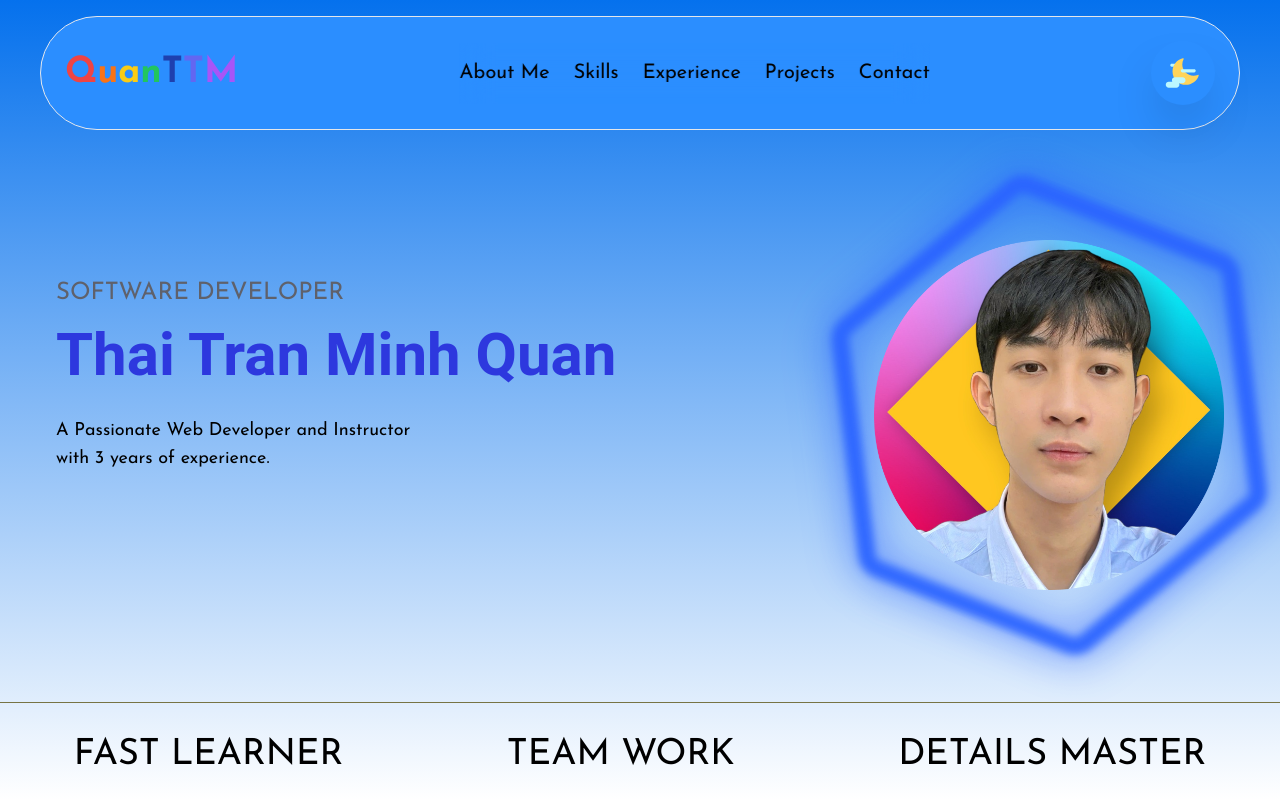
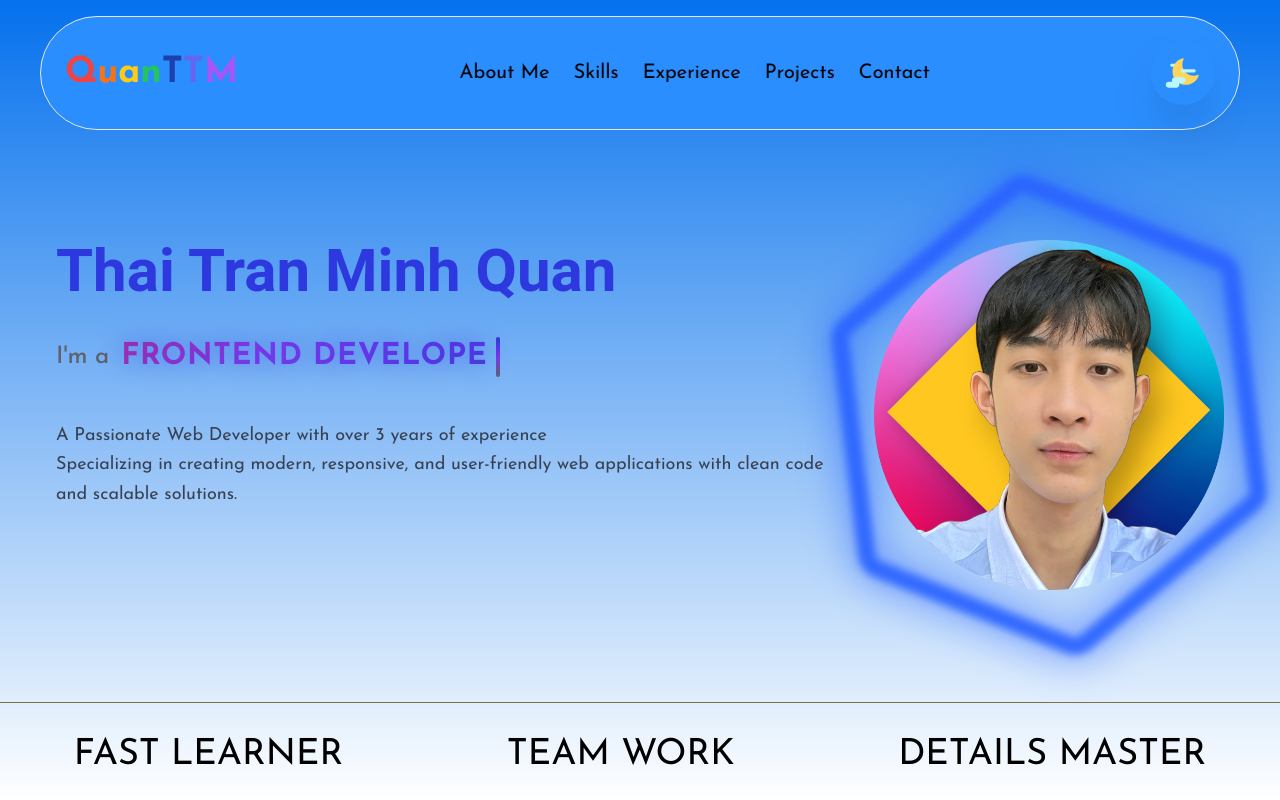
Before and after one commit to MinhQuandevfpt/MQPortfolio, a React (Vite) app: page / in a window 1280 px wide. Shown: the top 800 px of the page. Built offline with nearby package versions, Linux system fonts and the light colour scheme.

Commit message:
Introduction

```diff
--- a/package.json
+++ b/package.json
@@ -15,7 +15,8 @@
     "lucide-react": "^0.508.0",
     "react": "^19.1.0",
     "react-dom": "^19.1.0",
-    "react-icons": "^5.5.0"
+    "react-icons": "^5.5.0",
+    "react-typed": "^2.0.12"
   },
   "devDependencies": {
     "@eslint/js": "^9.25.0",
--- /dev/null
+++ b/src/components/TypeWriter.jsx
@@ -0,0 +1,63 @@
+import { useState, useEffect } from 'react';
+
+const TypeWriter = ({
+  texts = [],
+  speed = 80,
+  deleteSpeed = 40,
+  pauseTime = 2500,
+  className = ""
+}) => {
+  const [currentTextIndex, setCurrentTextIndex] = useState(0);
+  const [currentText, setCurrentText] = useState('');
+  const [isDeleting, setIsDeleting] = useState(false);
+  const [showCursor, setShowCursor] = useState(true);
+
+  useEffect(() => {
+    const timeout = setTimeout(() => {
+      const fullText = texts[currentTextIndex];
+
+      if (!isDeleting) {
+        // Typing
+        if (currentText.length < fullText.length) {
+          setCurrentText(fullText.substring(0, currentText.length + 1));
+        } else {
+          // Finished typing, wait then start deleting
+          setTimeout(() => setIsDeleting(true), pauseTime);
+        }
+      } else {
+        // Deleting
+        if (currentText.length > 0) {
+          setCurrentText(fullText.substring(0, currentText.length - 1));
+        } else {
+          // Finished deleting, move to next text
+          setIsDeleting(false);
+          setCurrentTextIndex((prev) => (prev + 1) % texts.length);
+        }
+      }
+    }, isDeleting ? deleteSpeed : speed);
+
+    return () => clearTimeout(timeout);
+  }, [currentText, currentTextIndex, isDeleting, texts, speed, deleteSpeed, pauseTime]);
+
+  // Cursor blinking effect
+  useEffect(() => {
+    const cursorInterval = setInterval(() => {
+      setShowCursor(prev => !prev);
+    }, 500);
+
+    return () => clearInterval(cursorInterval);
+  }, []);
+
+  return (
+    <div className="flex items-center">
+      <span className={className}>
+        {currentText}
+      </span>
+      <span
+        className={`inline-block w-1 lg:h-10 md:h-8 sm:h-7 ml-2 bg-gradient-to-b from-[#2d38de] via-[#7c3aed] to-[#5f616b] dark:from-blue-400 dark:via-purple-400 dark:to-gray-300 ${showCursor ? 'opacity-100' : 'opacity-0'} transition-opacity duration-100 rounded-full shadow-lg`}
+      />
+    </div>
+  );
+};
+
+export default TypeWriter;
--- a/src/components/heroSection/HeroText.jsx
+++ b/src/components/heroSection/HeroText.jsx
@@ -1,12 +1,53 @@
+import TypeWriter from '../TypeWriter';
+import { motion } from 'framer-motion';
+
 const HeroText = () => {
+    const titles = [
+        "Software Developer",
+        "Frontend Developer",
+        "UI/UX Enthusiast"
+    ];
+
     return (
-        <div className="flex flex-col gap-4 h-full justify-center md:text-left sm:text-center">
-            <h2 className="lg:text-2xl sm:text-xl uppercase text-[#5f616b] ">Software Developer</h2>
-            <h1 className="md:text-[2.8rem] lg:text-6xl sm:text-4xl font-bold font-special text-[#2d38de] ">Thai Tran Minh Quan</h1>
-            <p className="text-lg mt-4 dark:text-white">
-                A Passionate Web Developer and Instructor
-                <br /> with 3 years of experience.
-            </p>
+        <div className="flex flex-col gap-6 h-full justify-center md:text-left sm:text-center">
+            <motion.h1
+                initial={{ opacity: 0, y: 30 }}
+                animate={{ opacity: 1, y: 0 }}
+                transition={{ duration: 0.8, delay: 0.2 }}
+                className="md:text-[2.8rem] lg:text-6xl sm:text-4xl font-bold font-special text-[#2d38de] dark:text-blue-400 transition-colors duration-300"
+            >
+                Thai Tran Minh Quan
+            </motion.h1>
+
+            <motion.div
+                initial={{ opacity: 0, x: -30 }}
+                animate={{ opacity: 1, x: 0 }}
+                transition={{ duration: 0.8, delay: 0.6 }}
+                className="lg:text-2xl md:text-xl sm:text-lg min-h-[4rem] flex items-center md:justify-start sm:justify-center"
+            >
+                <div className="flex items-center flex-wrap md:justify-start sm:justify-center">
+                    <span className="text-[#5f616b] dark:text-gray-300 font-medium mr-3 lg:text-2xl md:text-xl sm:text-lg">
+                        I'm a
+                    </span>
+                    <TypeWriter
+                        texts={titles}
+                        speed={80}
+                        deleteSpeed={40}
+                        pauseTime={2500}
+                        className="text-gradient-animated font-bold uppercase tracking-wide lg:text-3xl md:text-2xl sm:text-xl"
+                    />
+                </div>
+            </motion.div>
+
+            <motion.p
+                initial={{ opacity: 0, y: 20 }}
+                animate={{ opacity: 1, y: 0 }}
+                transition={{ duration: 0.8, delay: 1.0 }}
+                className="text-lg mt-2 dark:text-gray-300 text-gray-700 leading-relaxed transition-colors duration-300"
+            >
+                A Passionate Web Developer with over 3 years of experience
+                <br /> Specializing in creating modern, responsive, and user-friendly web applications with clean code <br/> and scalable solutions.
+            </motion.p>
         </div>
     )
 }
--- a/src/index.css
+++ b/src/index.css
@@ -19,3 +19,47 @@ body {
 html.dark body {
   background-image: linear-gradient(to bottom, #212734, #080808);
 }
+
+/* TypeWriter Animation Styles */
+@keyframes typing-cursor {
+  0%, 50% { opacity: 1; }
+  51%, 100% { opacity: 0; }
+}
+
+.typing-cursor {
+  animation: typing-cursor 1s infinite;
+}
+
+/* Gradient text animation */
+@keyframes gradient-shift {
+  0% { background-position: 0% 50%; }
+  50% { background-position: 100% 50%; }
+  100% { background-position: 0% 50%; }
+}
+
+.text-gradient-animated {
+  background: linear-gradient(-45deg, #2d38de, #7c3aed, #e11d48, #f59e0b, #2d38de);
+  background-size: 400% 400%;
+  animation: gradient-shift 4s ease infinite;
+  -webkit-background-clip: text;
+  -webkit-text-fill-color: transparent;
+  background-clip: text;
+  text-shadow: 0 0 30px rgba(45, 56, 222, 0.3);
+  filter: drop-shadow(0 0 10px rgba(45, 56, 222, 0.2));
+}
+
+.dark .text-gradient-animated {
+  background: linear-gradient(-45deg, #60a5fa, #a78bfa, #f472b6, #fbbf24, #34d399, #60a5fa);
+  background-size: 400% 400%;
+  animation: gradient-shift 4s ease infinite;
+  -webkit-background-clip: text;
+  -webkit-text-fill-color: transparent;
+  background-clip: text;
+  text-shadow: 0 0 30px rgba(96, 165, 250, 0.4);
+  filter: drop-shadow(0 0 15px rgba(96, 165, 250, 0.3));
+}
+
+/* Smooth transitions for theme switching */
+* {
+  transition: color 0.3s ease, background-color 0.3s ease, border-color 0.3s ease;
+}
```
Also changed, not shown: src/components/aboutMeSection/AboutMeTextNew.jsx (added), 1 other file (tests, documents, lock files or other folders).
